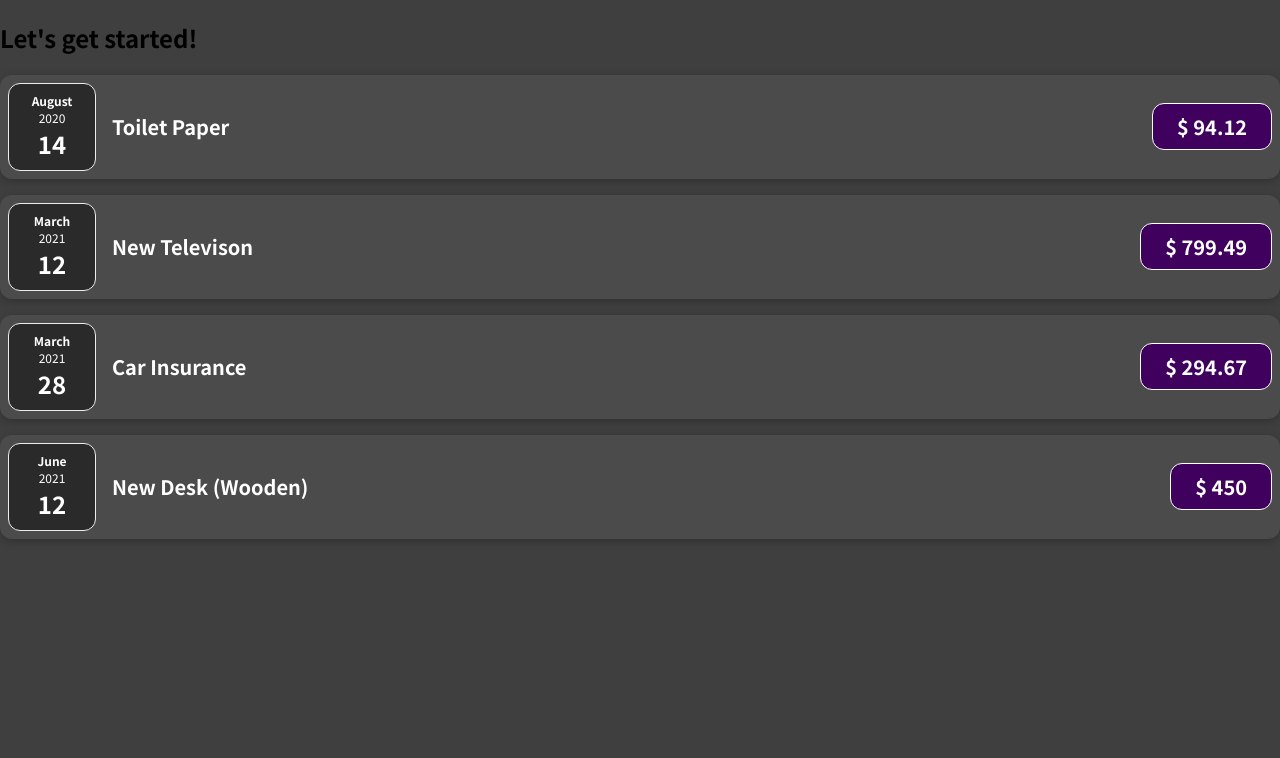
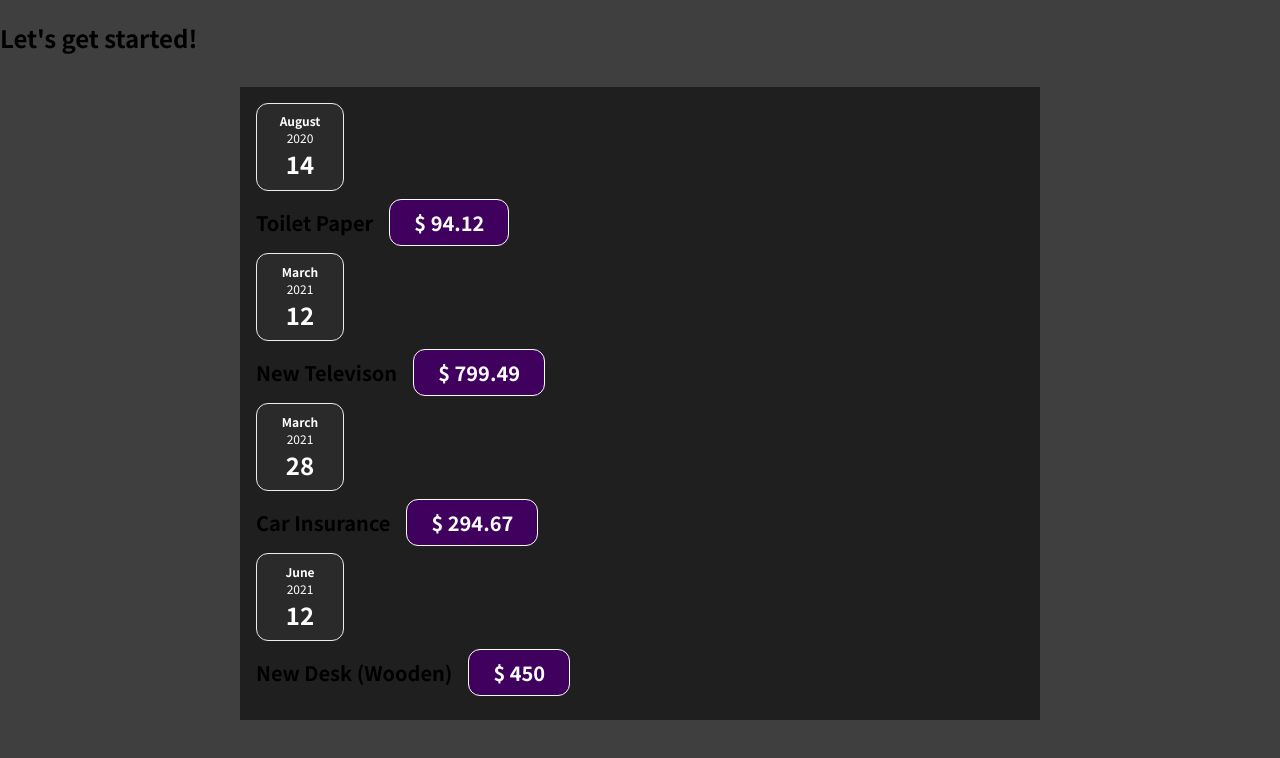
Before and after one commit to jihyoung9912/react-study, a JavaScript app in the folder react-complete-guide/: page / in a window 1280 px wide. Shown: the top 758 px of the page. Built offline with nearby package versions, Linux system fonts and the light colour scheme.

Commit message:
FEAT : Card.js

```diff
--- a/react-complete-guide/src/App.js
+++ b/react-complete-guide/src/App.js
@@ -1,4 +1,4 @@
-import ExpenseItem from "./components/ExpenseItem";
+import Expenses from "./components/Expenses";
 
 const App = () => {
   const expenses = [
@@ -31,26 +31,7 @@
   return (
     <div>
       <h2>Let's get started!</h2>
-      <ExpenseItem
-        title={expenses[0].title}
-        amount={expenses[0].amount}
-        date={expenses[0].date}
-      ></ExpenseItem>
-      <ExpenseItem
-        title={expenses[1].title}
-        amount={expenses[1].amount}
-        date={expenses[1].date}
-      ></ExpenseItem>
-      <ExpenseItem
-        title={expenses[2].title}
-        amount={expenses[2].amount}
-        date={expenses[2].date}
-      ></ExpenseItem>
-      <ExpenseItem
-        title={expenses[3].title}
-        amount={expenses[3].amount}
-        date={expenses[3].date}
-      ></ExpenseItem>
+      <Expenses items={expenses} />
     </div>
   );
 };
--- /dev/null
+++ b/react-complete-guide/src/components/Card.css
@@ -0,0 +1,4 @@
+.card {
+  border-radius: 12px;
+  box-shadow: 0 1px 8px rgba(0, 0, 0, 0.25);
+}
--- /dev/null
+++ b/react-complete-guide/src/components/Card.js
@@ -0,0 +1,8 @@
+import "./Card.css";
+
+const Card = (props) => {
+  const classes = "card" + props.className;
+  return <div className="classes">{props.children}</div>;
+};
+
+export default Card;
--- a/react-complete-guide/src/components/ExpenseItem.css
+++ b/react-complete-guide/src/components/ExpenseItem.css
@@ -2,10 +2,8 @@
   display: flex;
   justify-content: space-between;
   align-items: center;
-  box-shadow: 0 2px 8px rgba(0, 0, 0, 0.25);
   padding: 0.5rem;
   margin: 1rem 0;
-  border-radius: 12px;
   background-color: #4b4b4b;
 }
 
--- a/react-complete-guide/src/components/ExpenseItem.js
+++ b/react-complete-guide/src/components/ExpenseItem.js
@@ -1,16 +1,17 @@
 import ExpenseDate from "./ExpenseDate";
+import Card from "./Card";
 import "./ExpenseItem.css";
 
 //매개변수는 props 하나만 받음. Properties에 모든 정보들이 저장되어 있는 상태
 const ExpenseItem = (props) => {
   return (
-    <div className="expense-item">
+    <Card className="expense-item">
       <ExpenseDate date={props.date} />
       <div className="expense-item__description">
         <h2>{props.title}</h2>
         <div className="expense-item__price">$ {props.amount}</div>
       </div>
-    </div>
+    </Card>
   );
 };
 
--- /dev/null
+++ b/react-complete-guide/src/components/Expenses.css
@@ -0,0 +1,7 @@
+.expenses {
+  padding: 1rem;
+  background-color: rgb(31, 31, 31);
+  margin: 2rem auto;
+  width: 50rem;
+  max-width: 95%;
+}
--- /dev/null
+++ b/react-complete-guide/src/components/Expenses.js
@@ -0,0 +1,31 @@
+import ExpenseItem from "./ExpenseItem";
+import "./Expenses.css";
+
+const Expenses = (props) => {
+  return (
+    <div className="expenses">
+      <ExpenseItem
+        title={props.items[0].title}
+        amount={props.items[0].amount}
+        date={props.items[0].date}
+      ></ExpenseItem>
+      <ExpenseItem
+        title={props.items[1].title}
+        amount={props.items[1].amount}
+        date={props.items[1].date}
+      ></ExpenseItem>
+      <ExpenseItem
+        title={props.items[2].title}
+        amount={props.items[2].amount}
+        date={props.items[2].date}
+      ></ExpenseItem>
+      <ExpenseItem
+        title={props.items[3].title}
+        amount={props.items[3].amount}
+        date={props.items[3].date}
+      ></ExpenseItem>
+    </div>
+  );
+};
+
+export default Expenses;
```
Also changed, not shown: 1 other file (tests, documents, lock files or other folders).
